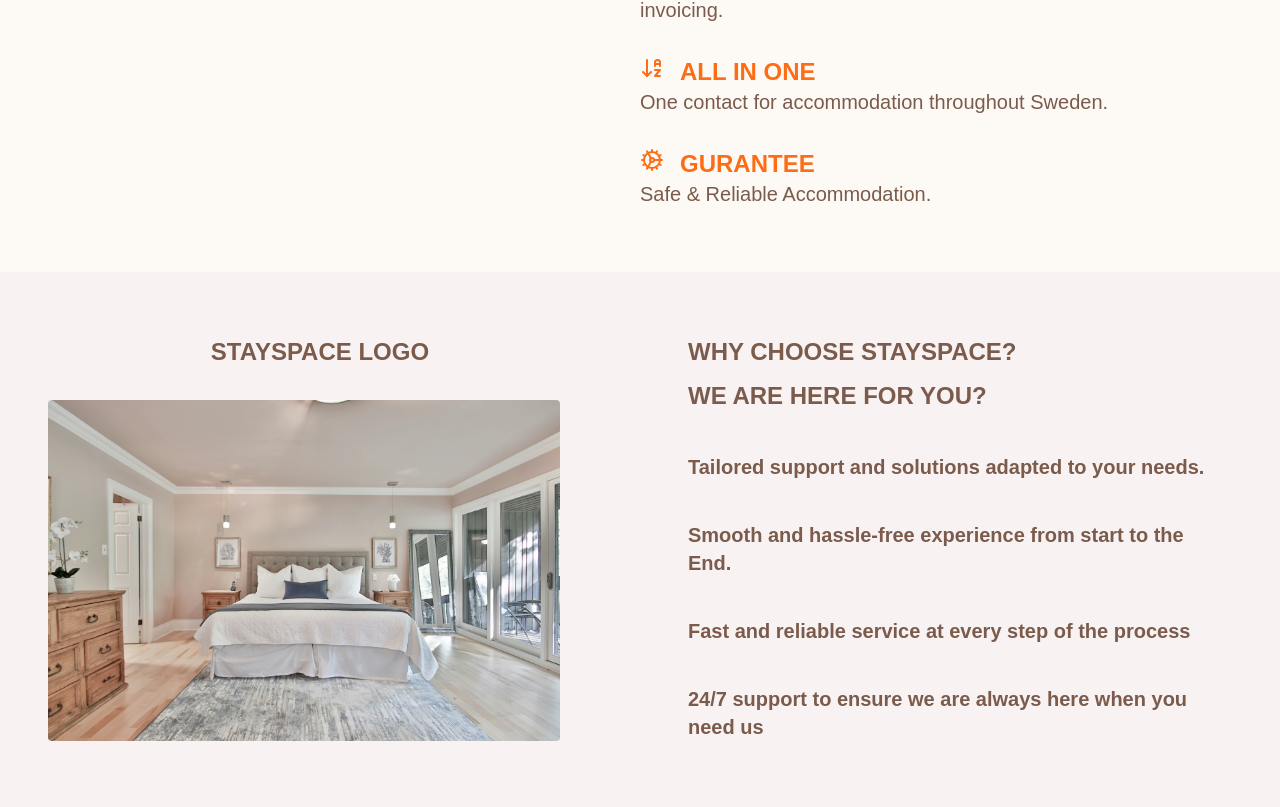
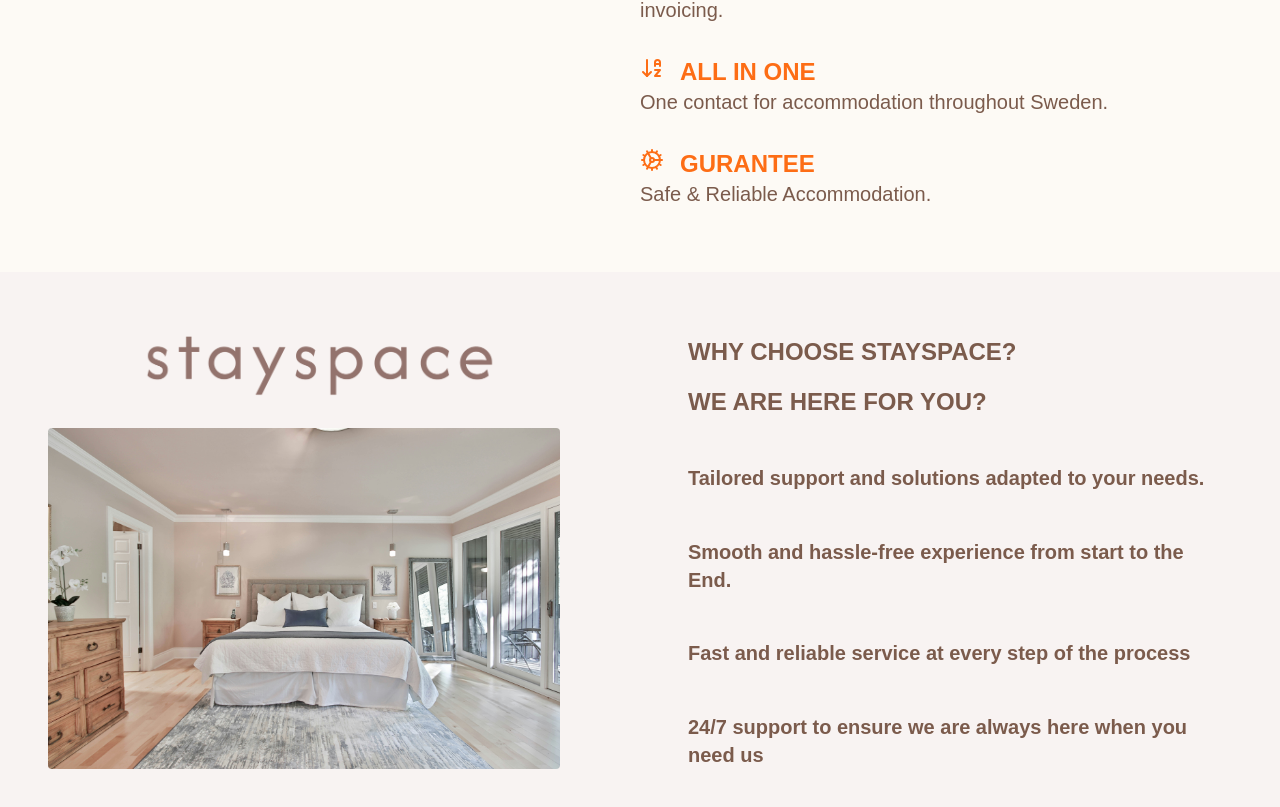
Before and after one commit to raselrzl/stayspace, a Next.js app: page / in a window 1280 px wide. Shown: the part 1000-1807 px from the top of the page. Built offline with nearby package versions, Linux system fonts and the light colour scheme.

Commit message:
done with nav bar logo

```diff
--- a/app/components/Navbar.tsx
+++ b/app/components/Navbar.tsx
@@ -30,7 +30,7 @@ export default function Navbar() {
             <img
               src="/stayspace.png"
               alt="Support Logo"
-              className="w-[70%] h-8 md:w-full md:h-15" // Adjust the size as needed
+              className="w-[150px] h-auto md:w-full md:h-15" // Adjust the size as needed
             />
           </Link>
         </div>
--- a/app/page.tsx
+++ b/app/page.tsx
@@ -7,6 +7,7 @@ import {
 } from "lucide-react";
 import Hero from "./components/Hero";
 import Navbar from "./components/Navbar";
+import Link from "next/link";
 
 export default function Home() {
   return (
@@ -87,16 +88,14 @@ export default function Home() {
           {/* Left Section */}
           <div className="w-full sm:w-1/2 flex flex-col justify-between mb-8 sm:mb-0  py-16 px-4 sm:px-12">
             {/* First Image - Logo */}
-            <div className="mb-8">
-              {/* <img
-          src="/her1.jpg"
-          alt="Logo Image"
-          className="w-full h-auto"
-        /> */}
-
-              <p className="text-[#7B5B4C] uppercase text-2xl font-semibold text-center">
-                StaySpace Logo
-              </p>
+            <div className="mb-8 self-center">
+            <Link href="/">
+            <img
+              src="/stayspace.png"
+              alt="Support Logo"
+              className="w-[150px] h-auto md:w-full md:h-15" // Adjust the size as needed
+            />
+          </Link>
             </div>
 
             {/* Second Image - Bed Image */}
```
